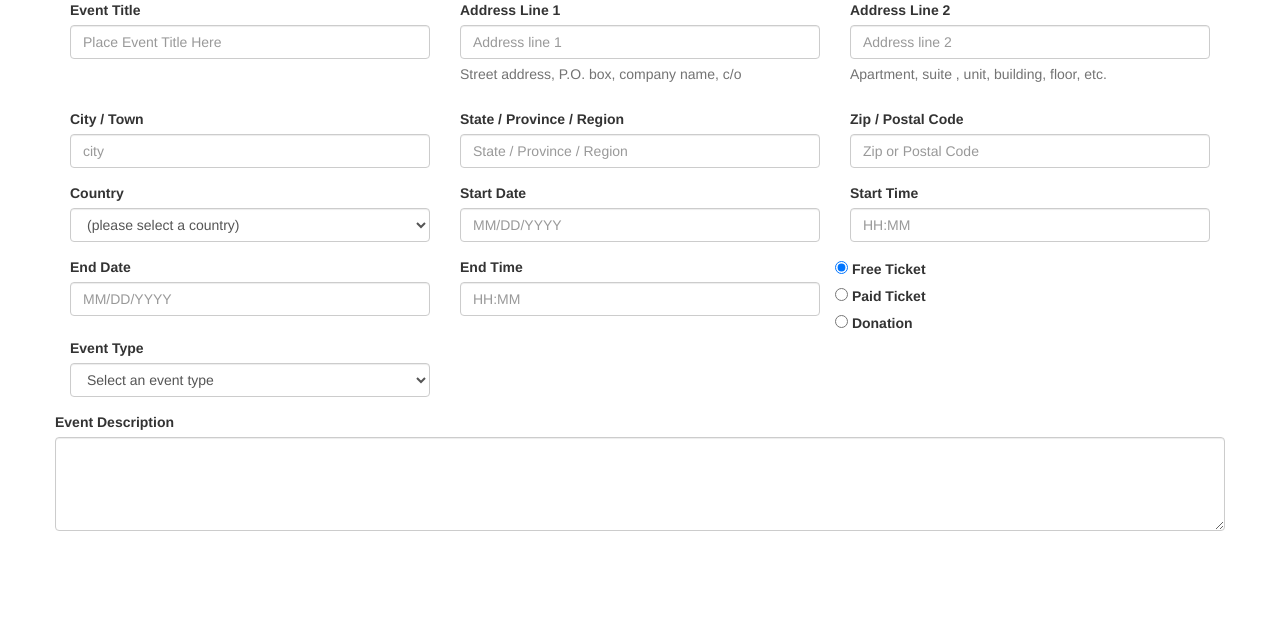
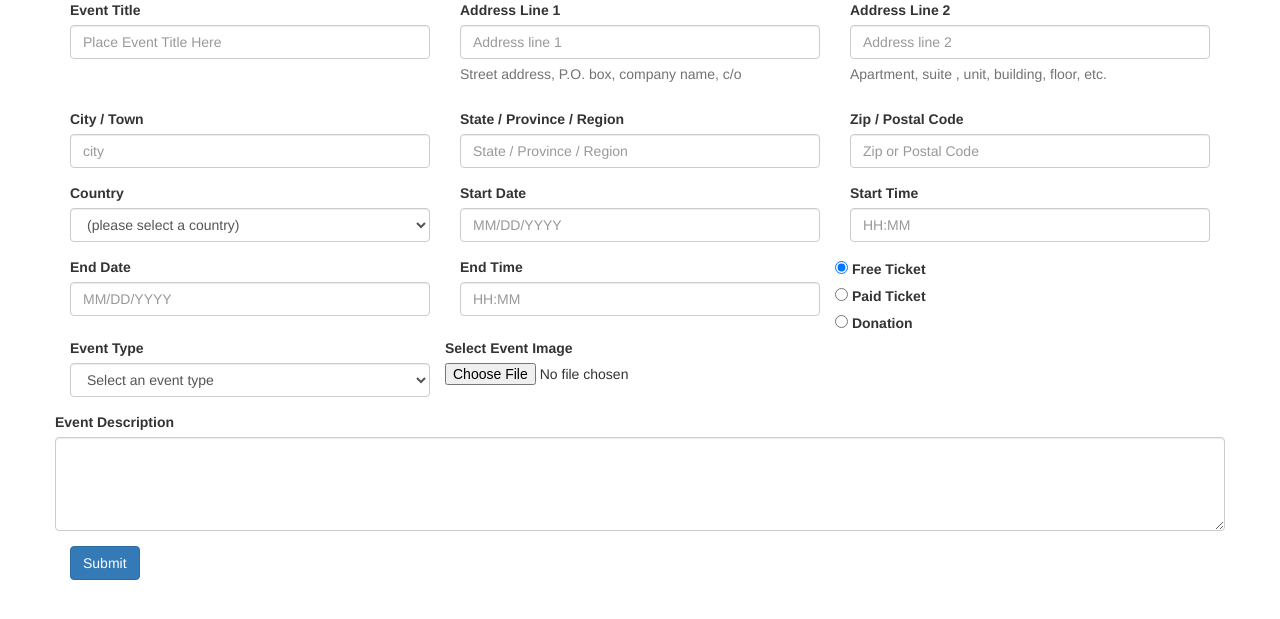
Before and after one commit to moomookittyclam148/pulsd_syndicator, a Flask app: page / in a window 1280 px wide. Shown: the top 619 px of the page. Run offline with Flask 2, Linux system fonts and the light colour scheme; some libraries are stand-ins or nearby versions.

Commit message:
Form now accepts input and stores it to database

```diff
--- a/syndicator/events.sql
+++ b/syndicator/events.sql
@@ -13,5 +13,6 @@ CREATE TABLE event (
     event_img TEXT,
     event_desc TEXT,
     event_type TEXT,
-    ticket_type TEXT
+    ticket_type TEXT,
+    date_created TEXT
 );
--- a/syndicator/main.py
+++ b/syndicator/main.py
@@ -7,12 +7,66 @@ db = SQLAlchemy(app)
 
 from models import *
 
+#index Page
 @app.route('/', methods=["GET","POST"])
 def base_page():
     if request.method == "POST":
-        return render_template('base.html')
+        error_msg = []
+        print(request.form)
+
+        event_name = request.form['event_title']
+        address = request.form['address_1'] + " " + request.form['address_2']
+        city = request.form['city']
+        state = request.form['state']
+        zip_code = request.form['zip_code']
+        country = request.form['country']
+
+        if not isValidDate(request.form['start_date']):
+            error_msg.append('Start date is not a valid date')
+            return render_template('base.html', error_msg=error_msg)
+
+        if not isValidDate(request.form['end_date']):
+            error_msg.append('End date is not a valid date')
+            return render_template('base.html', error_msg=error_msg)
+
+        month,day,year = request.form['start_date'].split('/')
+        hour,minutes = request.form['start_time'].split(':')
+        start_date = datetime.datetime(int(year),int(month),int(day),int(hour),int(minutes))
+
+        month,day,year = request.form['end_date'].split('/')
+        hour,minutes = request.form['end_time'].split(':')
+        end_date = datetime.datetime(int(year),int(month),int(day),int(hour),int(minutes))
+
+        event_img = request.form['event_img']
+        event_desc = request.form['event_desc']
+        event_type = request.form['event_type']
+        ticket_type = request.form['Radio']
+
+        new_event = event(event_name, address, city, state, zip_code,
+                          country, start_date, end_date, event_img,
+                          event_desc, event_type, ticket_type)
+
+        try:
+            new_event.add_event()
+        except:
+            error_msg.append('Error in adding event to database')
+            return render_template('base.html', error_msg=error_msg)
+
+        return render_template('success.html')
     else:
         return render_template('base.html')
+
+#Helper Functions
+def isValidDate(date):
+    isValidDate = True
+    month,day,year = date.split('/')
+
+    try :
+        datetime.datetime(int(year),int(month),int(day))
+    except ValueError:
+        isValidDate = False
+
+    return isValidDate
 
 
 if __name__ == "__main__":
--- a/syndicator/templates/base.html
+++ b/syndicator/templates/base.html
@@ -1,33 +1,23 @@
-<!DOCTYPE html>
-<html>
-<head>
-  <meta charset="UTF-8">
-  <title>Page Title</title>
-  <meta name="viewport" content="width=device-width, initial-scale=1">
-  <link rel="stylesheet" href="https://maxcdn.bootstrapcdn.com/bootstrap/3.3.7/css/bootstrap.min.css">
-  <script src="https://ajax.googleapis.com/ajax/libs/jquery/3.3.1/jquery.min.js"></script>
-  <script src="https://maxcdn.bootstrapcdn.com/bootstrap/3.3.7/js/bootstrap.min.js"></script>
-  <script src="//code.jquery.com/jquery-1.11.1.min.js"></script>
-</head>
-<body>
+{% extends "layout.html" %}
+{% block content %}
 <main>
   <div class="container center_div">
-    <form>
+    <form action="" method="post">
       <div class="row">
         <div class="form-group col-xs-4">
           <label for="event_title">Event Title</label>
-          <input type="event_title" class="form-control" id="event_title" placeholder="Place Event Title Here">
+          <input type="event_title" class="form-control" name="event_title" id="event_title" placeholder="Place Event Title Here">
         </div>
 
         <div class="form-group col-xs-4">
           <label for="address_1">Address Line 1</label>
-          <input type="address_1" class="form-control" id="address_1" placeholder="Address line 1">
+          <input type="text" class="form-control" name="address_1" id="address_1" placeholder="Address line 1">
           <p class="help-block">Street address, P.O. box, company name, c/o</p>
         </div>
     <!-- address-line2 input-->
         <div class="form-group col-xs-4">
           <label for="address_2">Address Line 2</label>
-          <input type="address_1" class="form-control" id="address_2" placeholder="Address line 2">
+          <input type="address_1" class="form-control" name="address_2" id="address_2" placeholder="Address line 2">
           <p class="help-block">Apartment, suite , unit, building, floor, etc.</p>
         </div>
       </div>
@@ -35,17 +25,17 @@
       <div class="row">
         <div class="form-group col-xs-4">
           <label for="city">City / Town</label>
-          <input type="city" class="form-control" id="city" placeholder="city">
+          <input type="city" class="form-control" name="city" id="city" placeholder="city">
         </div>
     <!-- region input-->
         <div class="form-group col-xs-4">
           <label for="state">State / Province / Region</label>
-          <input type="state" class="form-control" id="state" placeholder="State / Province / Region">
+          <input type="state" class="form-control" name="state" id="state" placeholder="State / Province / Region">
         </div>
     <!-- postal-code input-->
         <div class="form-group col-xs-4">
           <label for="zip_code">Zip / Postal Code</label>
-          <input type="zip_code" class="form-control" id="zip_code" placeholder="Zip or Postal Code">
+          <input type="zip_code" class="form-control" name="zip_code" id="zip_code" placeholder="Zip or Postal Code">
         </div>
       </div>
     <!-- country select -->
@@ -298,12 +288,12 @@
 
       <div class="form-group col-xs-4">
         <label for="start_date">Start Date</label>
-        <input type="text" class="form-control" id="start_date" placeholder="MM/DD/YYYY">
+        <input type="text" class="form-control" name="start_date" id="start_date" placeholder="MM/DD/YYYY">
       </div>
 
       <div class="form-group col-xs-4">
         <label for="start_time">Start Time</label>
-        <input type="text" class="form-control" id="start_time" placeholder="HH:MM">
+        <input type="text" class="form-control" name="start_time" id="start_time" placeholder="HH:MM">
       </div>
 
   </div>
@@ -312,30 +302,30 @@
 
     <div class="form-group col-xs-4">
       <label for="end_date">End Date</label>
-      <input type="text" class="form-control" id="end_date" placeholder="MM/DD/YYYY">
+      <input type="text" class="form-control" name="end_date" id="end_date" placeholder="MM/DD/YYYY">
     </div>
 
     <div class="form-group col-xs-4">
       <label for="end_time">End Time</label>
-      <input type="text" class="form-control" id="end_time" placeholder="HH:MM">
+      <input type="text" class="form-control" name="end_time" id="end_time" placeholder="HH:MM">
     </div>
     <div class="col-xs">
       <div class="form-check">
-        <input class="form-check-input" type="radio" name="Radio1" id="choice1" value="option1" checked>
+        <input class="form-check-input" type="radio" name="Radio" id="choice1" value="Free Ticket" checked>
         <label class="form-check-label" for="Radio1">
           Free Ticket
         </label>
       </div>
 
       <div class="form-check">
-        <input class="form-check-input" type="radio" name="Radio2" id="choice2" value="option2">
+        <input class="form-check-input" type="radio" name="Radio" id="choice2" value="Paid Ticket">
         <label class="form-check-label" for="Radio2">
           Paid Ticket
         </label>
       </div>
 
       <div class="form-check">
-        <input class="form-check-input" type="radio" name="Radio3" id="choice3" value="option3">
+        <input class="form-check-input" type="radio" name="Radio" id="choice3" value="Donation">
         <label class="form-check-label" for="Radio3">
           Donation
         </label>
@@ -346,7 +336,7 @@
   <div class="row">
     <div class="form-group col-xs-4" id="event_type">
       <label class="form-check-label" for="event_type">Event Type</label>
-      <select class="form-control">
+      <select class="form-control" name="event_type">
         <option value="" selected="selected">Select an event type</option>
         <option value="Auto & Boat">Auto, Boat &amp; Air</option>
         <option value="Business & Professional">Business &amp; Professional</option>
@@ -371,17 +361,31 @@
         <option value="Travel & Outdoor">Travel &amp; Outdoor</option>
       </select>
     </div>
+
+    <div class="form-group">
+      <label for="event_img">Select Event Image</label>
+      <input type="file" class="form-control-file" name="event_img" id="event_img" accept=".png, .jpg, .jpeg">
+    </div>
   </div>
 
 
       <div class="row">
         <div class="form-group align-self-center">
           <label for="event_desc">Event Description</label>
-          <textarea class="form-control" id="event_desc" rows="4"></textarea>
+          <textarea class="form-control" name="event_desc" id="event_desc" rows="4"></textarea>
         </div>
       </div>
+
+      <button type="submit" class="btn btn-primary">Submit</button>
+
+      <br><br>
+
+      {% if error_msg %}
+      {% for error in error_msg %}
+        <p style="color:#FF0000">{{error}}</p>
+      {% endfor %}
+      {% endif %}
     </form>
   </div>
 </main>
-</body>
-</html>
+{% endblock %}
--- /dev/null
+++ b/syndicator/templates/layout.html
@@ -0,0 +1,16 @@
+<!DOCTYPE html>
+<html>
+<head>
+  <meta charset="UTF-8">
+  <title>Page Title</title>
+  <meta name="viewport" content="width=device-width, initial-scale=1">
+  <link rel="stylesheet" href="https://maxcdn.bootstrapcdn.com/bootstrap/3.3.7/css/bootstrap.min.css">
+  <script src="https://ajax.googleapis.com/ajax/libs/jquery/3.3.1/jquery.min.js"></script>
+  <script src="https://maxcdn.bootstrapcdn.com/bootstrap/3.3.7/js/bootstrap.min.js"></script>
+  <script src="//code.jquery.com/jquery-1.11.1.min.js"></script>
+</head>
+<body>
+{% block content %}
+{% endblock %}
+</body>
+</html>
```
Also changed, not shown: syndicator/models.py (+10 -4 lines), syndicator/templates/success.html (added, +12 -0 lines), syndicator/event.db.
